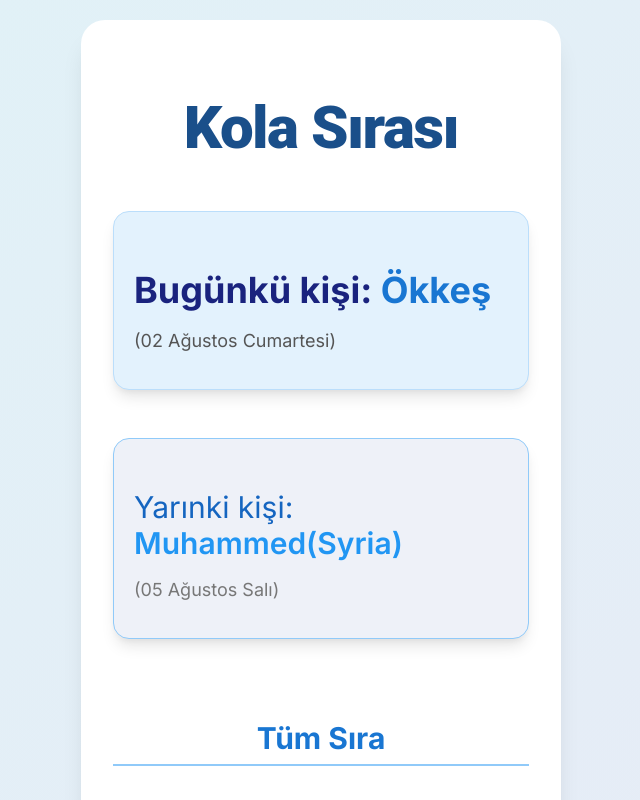
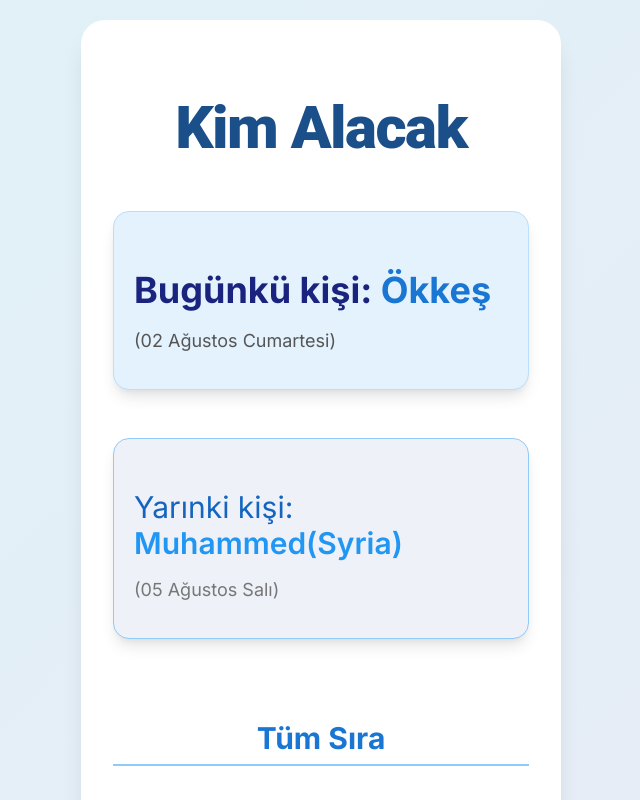
Before and after one commit to Bedirhan3428/myapp, a React (Create React App) app: page / in a window 1280 px wide. Shown: the top 800 px of the page, without its empty margins (339-979 px from the left). Built offline with nearby package versions, Linux system fonts and the light colour scheme.

Commit message:
Update App.js

```diff
--- a/src/App.js
+++ b/src/App.js
@@ -76,7 +76,7 @@ function App() {
   return (
     <div className="app-container">
       { bakim && <div className="content-card">
-        <h1 className="main-title">Kola Sırası</h1>
+        <h1 className="main-title">Kim Alacak</h1>
 
         {isSkipDay ? (
           <div className="skip-day-message">
```
